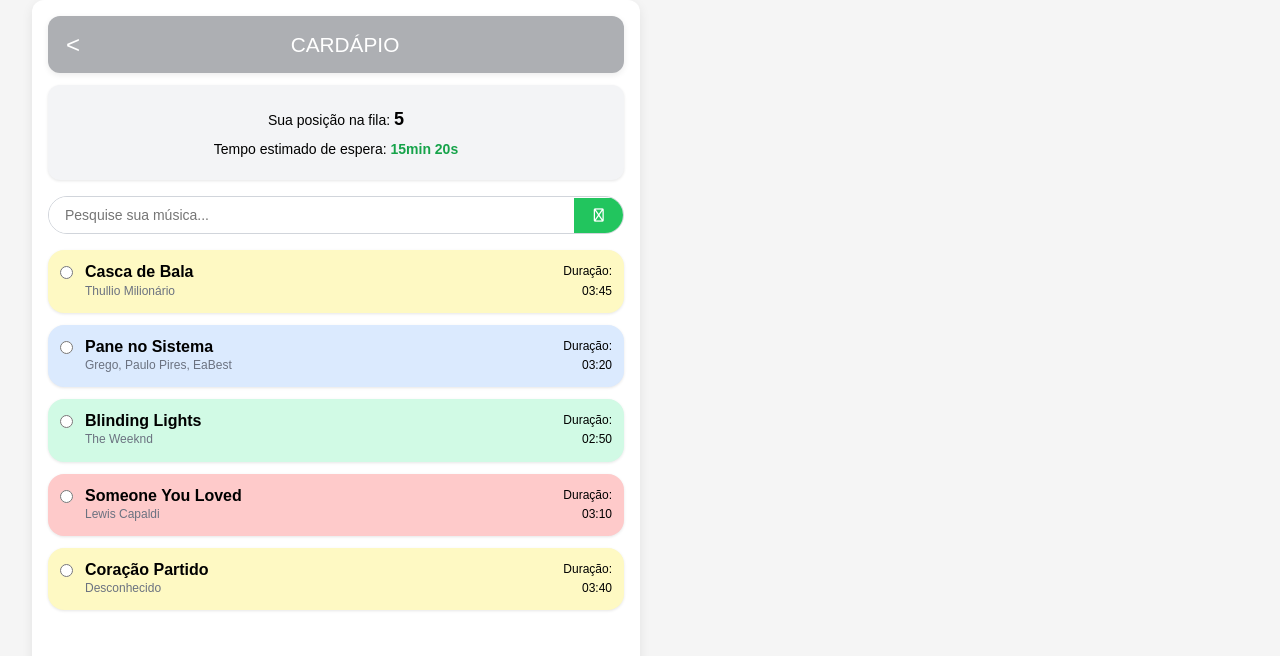
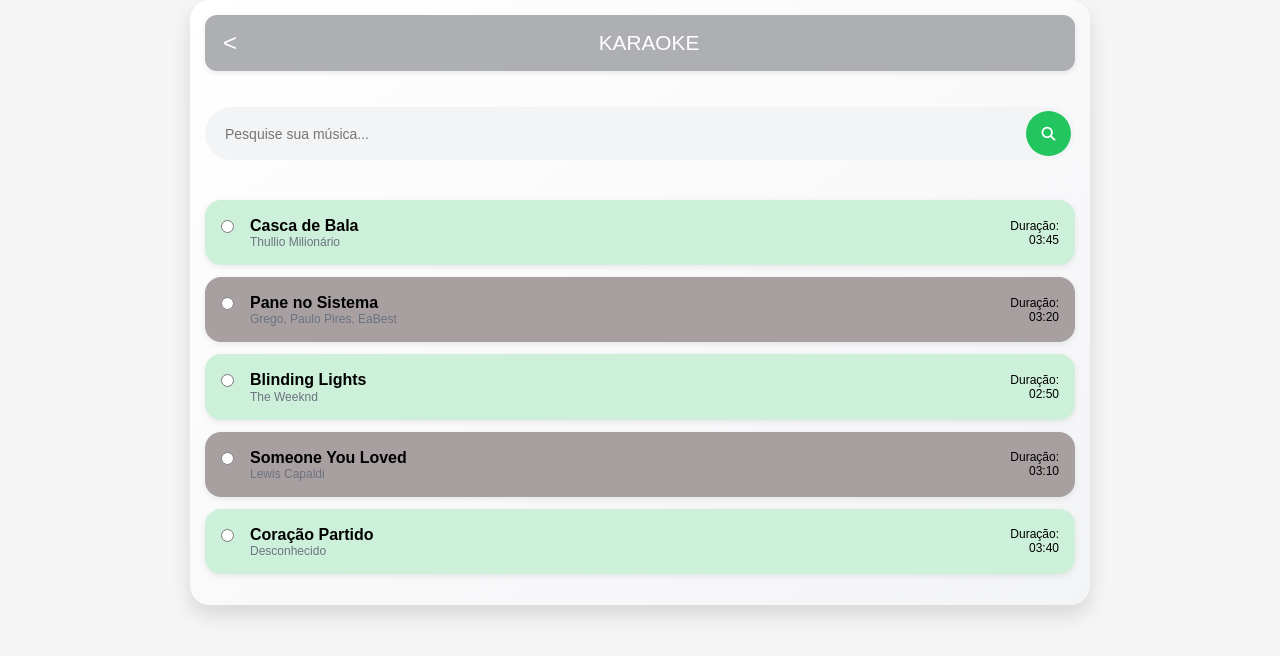
Before and after one commit to ThaisOliveira0/Toka-Snooker, a Vue app: page /karaoke in a window 1280 px wide. Shown: the top 656 px of the page. Built offline with nearby package versions, Linux system fonts and the light colour scheme.

Commit message:
style: Update styles for login and karaoke pages

```diff
--- a/package.json
+++ b/package.json
@@ -12,9 +12,9 @@
   },
   "dependencies": {
     "@fortawesome/fontawesome-free": "^7.0.1",
-    "@fortawesome/fontawesome-svg-core": "^7.0.0",
-    "@fortawesome/free-solid-svg-icons": "^7.0.0",
-    "@fortawesome/vue-fontawesome": "^3.1.1",
+    "@fortawesome/fontawesome-svg-core": "^7.1.0",
+    "@fortawesome/free-solid-svg-icons": "^7.1.0",
+    "@fortawesome/vue-fontawesome": "^3.1.2",
     "axios": "^1.12.2",
     "vue": "^3.5.13",
     "vue-router": "^4.5.0"
--- a/src/main.ts
+++ b/src/main.ts
@@ -1,12 +1,15 @@
-import './assets/main.css'
 import { createApp } from 'vue'
 import App from './App.vue'
 import router from './router'
 
-import '@fortawesome/fontawesome-free/css/all.css'
+import { library } from '@fortawesome/fontawesome-svg-core'
+import { FontAwesomeIcon } from '@fortawesome/vue-fontawesome'
+import { faSearch, faCheck } from '@fortawesome/free-solid-svg-icons'
+
+library.add(faSearch, faCheck)
 
 const app = createApp(App)
+app.component('font-awesome-icon', FontAwesomeIcon)
 
 app.use(router)
-
 app.mount('#app')
--- a/src/views/Home/Home.vue
+++ b/src/views/Home/Home.vue
@@ -2,6 +2,9 @@
   <div class="home-container">
     <div class="header">
       <img src="@/assets/images/logo.png" alt="Logo" class="logo" />
+       <router-link to="/login" class="login-icon">
+        <i class="fas fa-user"></i>
+      </router-link>
     </div>
 
     <div class="welcome-section">
--- a/src/views/Karaoke/Karaoke.css
+++ b/src/views/Karaoke/Karaoke.css
@@ -1,23 +1,33 @@
 .container {
   width: 100%;
   height: 100%;
-  margin:auto;
-  padding: 16px;
-  background: #ffffff;
-  border-radius: 12px;
-  box-shadow: 0 4px 12px rgba(0,0,0,0.08);
+  max-width: 900px;
+  margin: auto;
+  padding: 15px;
+  background: linear-gradient(145deg, #ffffff, #f3f4f6);
+  border-radius: 20px;
+  box-shadow: 0 10px 20px rgba(0,0,0,0.12);
+  display: flex;
+  flex-direction: column;
+  gap: 24px;
+  transition: all 0.3s ease;
 }
 
 .header {
   display: flex;
   align-items: center;
   justify-content: center;
-  background-color: #ccc !important;
+  font-size: 32px;
+  font-weight: 700;
+  color: #111827;
+  text-align: center;
+  letter-spacing: 1px;
+  text-shadow: 1px 1px 3px rgba(0,0,0,0.1);
+  background-color: #ffffff !important;
   border-radius: 8px;
   padding: 12px;
   margin-bottom: 16px;
   position: relative;
-  color:#4b5563 !important;
 }
 
 .back-button {
@@ -28,20 +38,20 @@
   cursor: pointer;
 }
 
-.title {
-  flex: 1;
-  text-align: center;
-  font-size: 24px;
-  font-weight: bold;
+.back-button:hover {
+  text-decoration: underline;
 }
 
 .status-card {
-  background: #f3f4f6;
-  padding: 16px;
-  border-radius: 12px;
-  box-shadow: 0 1px 3px rgba(0,0,0,0.1);
-  text-align: center;
-  margin-bottom: 16px;
+  background: #fef3c7;
+  padding: 20px;
+  border-radius: 16px;
+  display: flex;
+  justify-content: space-around;
+  font-weight: 600;
+  font-size: 16px;
+  box-shadow: 0 4px 10px rgba(0,0,0,0.1);
+  transition: all 0.3s ease;
 }
 
 .status-text {
@@ -51,41 +61,62 @@
 
 .status-position {
   font-weight: bold;
-  font-size: 18px;
+  font-size: 22px;
+  color: #b45309;
 }
 
 .status-time {
-  color: #16a34a;
+  font-size: 22px;
+  color: #065f46;
   font-weight: 600;
 }
 
 .search-box {
   display: flex;
   align-items: center;
-  border: 1px solid #d1d5db;
   border-radius: 9999px;
   overflow: hidden;
   margin-bottom: 16px;
+  background: #f3f4f6;
+  padding: 4px;
+  transition: box-shadow 0.3s ease;
+}
+
+.search-box:focus-within {
+  box-shadow: 0 0 0 2px #10b981;
 }
 
 .search-input {
   flex: 1;
-  padding: 10px 16px;
+  padding: 12px 16px;
   border: none;
   outline: none;
   font-size: 14px;
+  background: transparent;
 }
 
 .search-button {
   background: #22c55e;
   color: white;
-  padding: 10px 16px;
   border: none;
   cursor: pointer;
+  display: flex;
+  align-items: center;
+  justify-content: center;
+  width: 45px;
+  height: 45px;
+  border-radius: 50%;
+  padding: 0;
+  transition: background 0.3s ease;
 }
 
 .search-button:hover {
   background: #16a34a;
+}
+
+.search-button svg {
+  width: 18px;
+  height: 18px;
 }
 
 .song-list {
@@ -96,41 +127,49 @@
 }
 
 .song-card {
-  padding: 12px;
+  padding: 16px;
   border-radius: 16px;
-  box-shadow: 0 1px 3px rgba(0,0,0,0.1);
+  box-shadow: 0 2px 6px rgba(0,0,0,0.08);
   display: flex;
   justify-content: space-between;
   align-items: center;
   cursor: pointer;
-  transition: transform 0.15s, box-shadow 0.15s;
+  transition: transform 0.3s ease, box-shadow 0.3s ease;
+  background: white;
 }
 
 .song-card:hover {
-  transform: translateY(-2px);
-  box-shadow: 0 4px 8px rgba(0,0,0,0.15);
+  transform: translateY(-3px);
+  box-shadow: 0 6px 12px rgba(0,0,0,0.12);
 }
 
-.bg-yellow { background: #fef9c3; }
-.bg-blue { background: #dbeafe; }
-.bg-green { background: #d1fae5; }
-.bg-red { background: #fecaca; }
+.bg-gray { background: #a8a0a0; }
+.bg-green { background: #cdf0da; }
 
 .selected {
-  outline: 2px solid #10b981;
+  border: 2px solid #116448;
+  background: #a6f587;
+  animation: pulse 1s infinite alternate;
+}
+
+@keyframes pulse {
+  0% { box-shadow: 0 0 0px rgba(16,185,129,0.4); }
+  100% { box-shadow: 0 0 10px rgba(16,185,129,0.6); }
 }
 
 .song-info {
   display: flex;
   align-items: flex-start;
-  gap: 12px;
+  gap: 16px;
 }
 
-.song-radio { margin-top: 4px; }
+.song-radio {
+  margin-top: 4px;
+}
 
 .song-name {
   font-size: 16px;
-  font-weight: 600;
+  font-weight: 700;
   line-height: 1.2;
 }
 
@@ -147,27 +186,55 @@
 
 .selected-music {
   margin-top: 16px;
-  padding: 12px;
-  background: #e5f9e7;
-  border-radius: 12px;
+  padding: 16px;
+  background: #dcfce7;
+  border-radius: 16px;
   text-align: center;
   box-shadow: 0 1px 3px rgba(0,0,0,0.1);
+  font-weight: 600;
+  display: flex;
+  justify-content: space-between;
+  align-items: center;
+  gap: 12px;
+  transition: all 0.3s ease;
 }
 
 .confirm-button {
   margin-top: 8px;
-  padding: 8px 16px;
+  padding: 10px 20px;
   background: #10b981;
   color: white;
   border: none;
   border-radius: 9999px;
   cursor: pointer;
-  font-weight: 600;
+  font-weight: 700;
   display: inline-flex;
   align-items: center;
   gap: 6px;
+  transition: background 0.3s, transform 0.2s;
 }
 
 .confirm-button:hover {
   background: #059669;
+  transform: scale(1.05);
 }
+
+.confirm-button i,
+.search-button i {
+  font-size: 14px;
+}
+
+.container {
+  animation: fadeIn 0.6s ease;
+}
+
+@keyframes fadeIn {
+  from {
+    opacity: 0;
+    transform: translateY(20px);
+  }
+  to {
+    opacity: 1;
+    transform: translateY(0);
+  }
+}
--- a/src/views/Karaoke/Karaoke.vue
+++ b/src/views/Karaoke/Karaoke.vue
@@ -1,17 +1,17 @@
 <template>
   <div class="container">
     <Header>
-      CARDÁPIO
+      KARAOKE
     </Header>
 
-    <div class="status-card">
+    <!-- <div class="status-card">
       <p class="status-text">
         Sua posição na fila: <span class="status-position">5</span>
       </p>
       <p class="status-text">
         Tempo estimado de espera: <span class="status-time">15min 20s</span>
       </p>
-    </div>
+    </div> -->
 
     <div class="search-box">
       <input
@@ -82,7 +82,7 @@
 )
 
 const bgColor = (index) => {
-  const colors = ['bg-yellow', 'bg-blue', 'bg-green', 'bg-red', 'bg-yellow']
+  const colors = [ 'bg-green', 'bg-gray',]
   return colors[index % colors.length]
 }
 </script>
--- a/src/views/Login/Login.css
+++ b/src/views/Login/Login.css
@@ -7,19 +7,18 @@
 html, body {
   width: 100%;
   height: 100%;
-  font-family: sans-serif;
+  font-family: 'Poppins', sans-serif;
   background-color: #f5f5f5;
 }
 
 .login-container {
   width: 100%;
-  height: 100%;
+  min-height: 100vh;
   background-color: #ffffff;
   display: flex;
   flex-direction: column;
   align-items: center;
-  padding: 16px;
-  overflow-x: hidden;
+  padding: 15px;
 }
 
 .login-header {
@@ -28,63 +27,58 @@
   justify-content: center;
   position: relative;
   background-color: #2e7d32;
-  border-radius: 8px;
-  padding: 12px;
-  margin-bottom: 16px;
+  border-radius: 12px;
+  padding: 16px 20px;
+  margin-bottom: 24px;
   width: 100%;
   max-width: 100vw;
   box-sizing: border-box;
+  box-shadow: 0 4px 12px rgba(0,0,0,0.1);
 }
 
 .login-logo {
-  height: 40px;
+  height: 50px;
   max-width: 80%;
   object-fit: contain;
 }
 
-
-.login-header h2 {
-  font-family: 'Poppins', sans-serif;
-  font-weight: 300;
-  font-size: 22px;
-  color: #333;
-}
-
 .login-back-button {
   position: absolute;
-  left: 12px;
+  left: 16px;
   top: 50%;
   transform: translateY(-50%);
   background: none;
   border: none;
-  font-size: 22px;
+  font-size: 24px;
   color: white;
   cursor: pointer;
-  transition: transform 0.2s;
+  transition: transform 0.2s, color 0.2s;
 }
 
 .login-back-button:hover {
   transform: scale(1.2);
+  color: #a5d6a7;
 }
 
 .login-info-text {
-  margin: 16px 0 4px;
+  margin: 16px 0 8px;
   font-size: 14px;
   text-align: center;
-  color: #333;
+  color: #4b5563;
 }
 
 .login-title {
-  font-weight: bold;
+  font-weight: 700;
   text-align: center;
-  margin-bottom: 10px;
-  color: #000;
+  margin-bottom: 16px;
+  font-size: 24px;
+  color: #10b981;
 }
 
 .login-avatar {
-  width: 60px;
-  height: 60px;
-  margin: 10px auto;
+  width: 80px;
+  height: 80px;
+  margin: 10px auto 20px;
   display: flex;
   align-items: center;
   justify-content: center;
@@ -92,6 +86,7 @@
   border: 3px solid #43a047;
   overflow: hidden;
   background: #f0f0f0;
+  box-shadow: 0 2px 8px rgba(0,0,0,0.1);
 }
 
 .login-avatar img {
@@ -109,62 +104,101 @@
 
 .login-input-group {
   position: relative;
-  margin: 10px 0;
+  margin: 12px 0;
+  background: #f3f4f6;
+  border-radius: 12px;
+  padding: 10px 12px;
 }
 
 .login-input-group input {
   width: 100%;
-  padding: 10px 35px 10px 30px;
-  border: 1px solid #4caf50;
-  border-radius: 6px;
+  padding: 10px 35px 10px 35px;
+  border: none;
+  background: transparent;
   font-size: 14px;
+  color: #111827;
 }
 
 .login-input-group i {
   position: absolute;
   top: 50%;
   transform: translateY(-50%);
-  color: #888;
+  color: #6b7280;
 }
 
 .login-input-group .fa-user,
 .login-input-group .fa-lock {
-  left: 10px;
+  left: 12px;
 }
 
 .login-toggle-eye {
-  right: 10px;
+  right: 12px;
   left: auto;
   cursor: pointer;
+  transition: color 0.2s;
+}
+
+.login-toggle-eye:hover {
+  color: #10b981;
 }
 
 .login-forgot-password {
-  font-size: 12px;
-  color: #4caf50;
-  margin: 5px 0;
+  font-size: 13px;
+  color: #10b981;
+  margin: 4px 0;
   text-align: right;
+  cursor: pointer;
+  transition: color 0.2s;
+}
+
+.login-forgot-password:hover {
+  color: #059669;
+  text-decoration: underline;
 }
 
 .login-register {
   font-size: 13px;
-  margin: 10px 0;
+  margin: 12px 0;
   text-align: center;
+  color: #4b5563;
 }
 
 .login-register .link {
-  color: #2e7d32;
-  font-weight: bold;
+  color: #10b981;
+  font-weight: 600;
   cursor: pointer;
+  margin-left: 4px;
+  transition: color 0.2s;
+}
+
+.login-register .link:hover {
+  color: #059669;
+  text-decoration: underline;
 }
 
 .login-button {
-  background-color: #2e7d32;
+  background-color: #10b981;
   color: white;
-  padding: 10px;
+  padding: 12px;
   border: none;
-  border-radius: 6px;
+  border-radius: 12px;
   width: 100%;
-  font-weight: bold;
+  font-weight: 600;
   cursor: pointer;
-  margin-top: 10px;
+  margin-top: 16px;
+  font-size: 16px;
+  transition: background 0.2s, transform 0.2s, box-shadow 0.2s;
 }
+
+.login-button:hover {
+  background-color: #059669;
+  transform: translateY(-2px);
+  box-shadow: 0 4px 12px rgba(0,0,0,0.15);
+}
+
+.login-error {
+  color: #d32f2f;
+  font-size: 14px;
+  margin-top: 12px;
+  text-align: center;
+}
--- a/src/views/SignUp/SignUp.css
+++ b/src/views/SignUp/SignUp.css
@@ -1,8 +1,8 @@
 .signup-container {
   max-width: 100%;
   max-height:100%;
-  margin: 40px auto;
-  padding: 30px 25px;
+  margin: auto;
+  padding: 10px;
   background: #ffffff;
   text-align: center;
   border-radius: 16px;
```
Also changed, not shown: src/service/ordersService.js (+0 -27 lines), src/views/Home/Home.css (+21 -1 lines), 1 other file (tests, documents, lock files or other folders).
